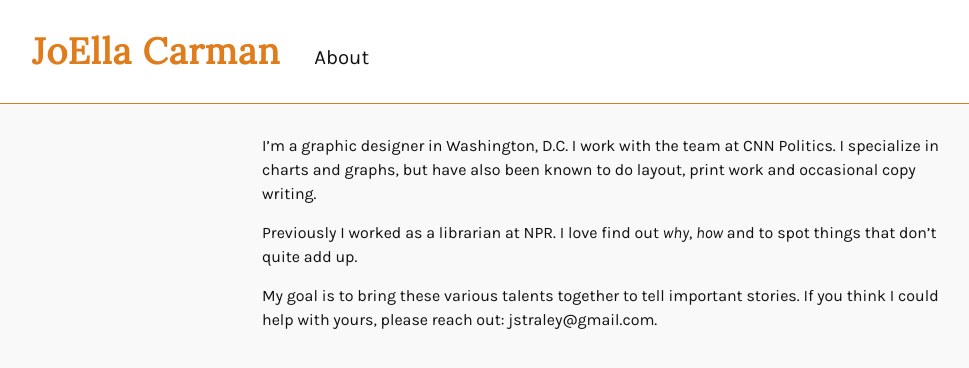
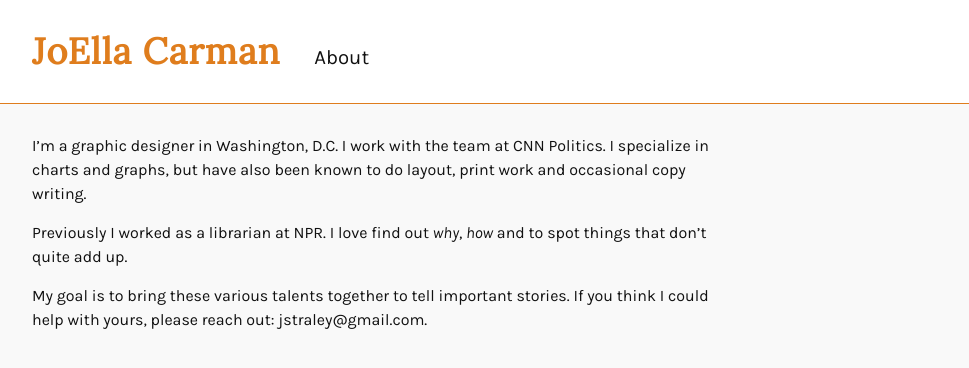
Before and after one commit to joellacarman/joellacarman.github.io, a Jekyll site: the page built from xabout.md, in a window 1280 px wide. Shown: the top 368 px of the page, without its empty margins (13-982 px from the left). Built offline with Jekyll 4.4.1, drawn with Linux system fonts in a browser that asks for light colours.

Commit message:
spacing:

```diff
--- a/_sass/_base.scss
+++ b/_sass/_base.scss
@@ -153,17 +153,17 @@
  */
 .wrapper {
     max-width: 100%;
-    margin-right: auto;
-    margin-left: auto;
-    padding-right: $spacing-unit;
-  //  padding-left: $spacing-unit;
+    // margin-right: auto;
+    // margin-left: auto;
+    // padding-right: $spacing-unit;
+    //padding-left: $spacing-unit;
     padding-top: $spacing-unit;
     padding-bottom: $spacing-unit;
     @extend %clearfix;
 
     @include media-query($on-laptop) {
-        max-width: -webkit-calc(#{$content-width} - (#{$spacing-unit}));
-        max-width:         calc(#{$content-width} - (#{$spacing-unit}));
+        max-width: -webkit-calc(#{$content-width});
+        max-width:         calc(#{$content-width});
     }
 
 }
--- a/_sass/_layout.scss
+++ b/_sass/_layout.scss
@@ -7,6 +7,9 @@
 
 header > div.wrapper {
   padding-left: $spacing-unit + 15;
+  @include media-query($on-palm){
+    padding-left: $spacing-unit;
+  }
 }
 
 .site-title {
@@ -176,13 +179,13 @@
  */
 
 .post {
-  margin: 0 auto;
+  margin-left: $spacing-unit + 15;
+  max-width: 700px;
   width: 66%;
-  max-width: 700px;
 
     @include media-query($on-palm) {
-        width: 100%;
-        padding-left: 0;
+      margin-left: $spacing-unit;
+      width: 90%;
     }
 }
 
```
Also changed, not shown: 2 other files.
